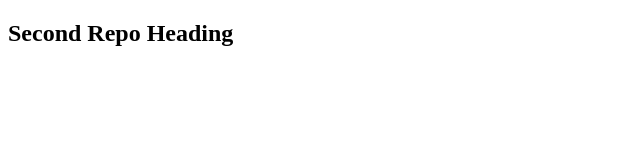
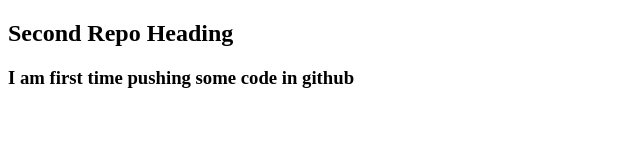
Before and after one commit to BabulKumar2022/my-second-repository, a plain HTML site: page index.html in a window 1280 px wide. Shown: the whole page, without its empty margins (0-640 px from the left). Drawn offline with Linux system fonts and the light colour scheme.

Commit message:
second repo first time chang

```diff
--- a/index.html
+++ b/index.html
@@ -8,5 +8,6 @@
 </head>
 <body>
   <h2>Second Repo Heading</h2>
+  <h3>I am first time pushing some code in github</h3>
 </body>
 </html>
```
